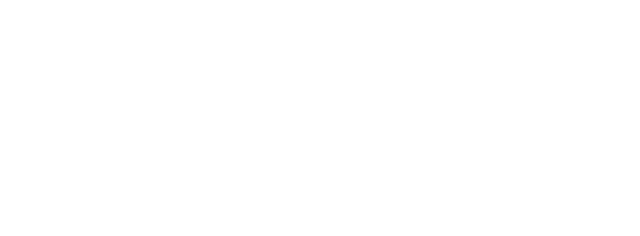
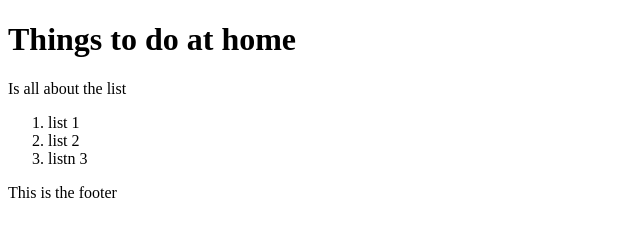
Before and after one commit to el3men2papa/fsw-110, a plain HTML site: page Week2/basic_website_wJS/index.html in a window 1280 px wide. Shown: the whole page, without its empty margins (0-640 px from the left). Drawn offline with Linux system fonts and the light colour scheme.

Commit message:
first commit

```diff
--- a/Week2/basic_website_wJS/index.html
+++ b/Week2/basic_website_wJS/index.html
@@ -12,5 +12,5 @@
 
     <script src="index.js" ></script>
 </body>
-<footer></footer>
+
 </html>
--- a/Week2/basic_website_wJS/index.js
+++ b/Week2/basic_website_wJS/index.js
@@ -1,54 +1,25 @@
-/* var h1 = document.createElement("h1");
-document.body.append(h1);
 
-var p = document.createElement("p");
-document.body.append(p);
+var h1 = document.createElement("h1")
+document.body.append(h1)
+h1.textContent = "Things to do at home"
 
-var orderList = document.createElement("ol");
-document.nav.append(orderList);
+var p = document.createElement("p")
+document.body.append(p)
+p.textContent = "Is all about the list"
 
-var list1 = document.createElement("li");
-list1.textContent = "Home";
+var ol = document.createElement("ol")
+document.body.append(ol)
 
-var list2 = document.createElement("li");
-list2.textContent = "About Us";
+var  li = document.createElement("li")
+li.textContent = "list 1"
 
-var list3 = document.createElement("li");
-list3.textContent = "Contact Us"
+var  li2 = document.createElement("li")
+li2.textContent = "list 2"
 
-orderList.append(list1,list2,list3);
+var  li3 = document.createElement("li")
+li3.textContent = "listn 3"
+ol.append(li, li2, li3)
 
-document.body.append(myList);
-myList.append(newLi1)
-myList.append(newLi2)
-myList.append(newLi3)
-
- */
-
-/* var h1 = document.createElement("h1")
-h1.textContent = 'Welcome to my JS site'
-document.body.append(h1)
-var newP = document.createElement("p")
-newP.textContent = 'All of this was created with Javascript'
-document.body.append(newP)
-var newLi1 = document.createElement("li")
-newLi1.textContent = "orange"
-var newLi2 = document.createElement("li")
-newLi2.textContent = "apple"
-var newLi3 = document.createElement("li")
-newLi3.textContent = "banana"
-var myList = document.createElement("ol")
-document.body.append(myList);
-myList.append(newLi1)
-myList.append(newLi2)
-myList.append(newLi3)
-
-
-
-
-
-10:44
-var newFooter = document.createElement("footer")
-document.body.append(newFooter);
-
- */
+var footer = document.createElement("footer")
+document.body.append(footer)
+footer.textContent = "This is the footer"
```
Also changed, not shown: Week2/basic_website_wJS/HTML.jpg (added), Week2/basic_website_wJS/Untitled.jpg (added), Week2/basic_website_wJS/Website.jpg (added).
